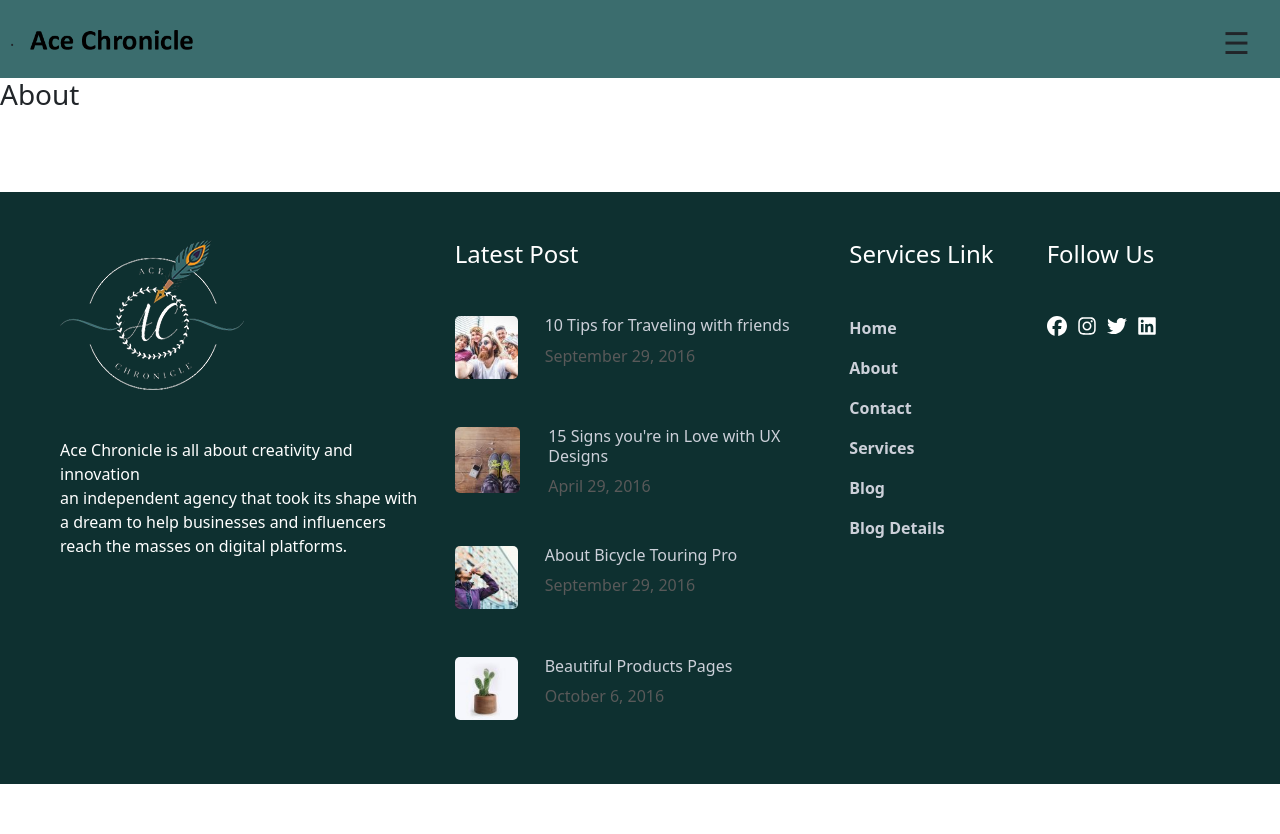
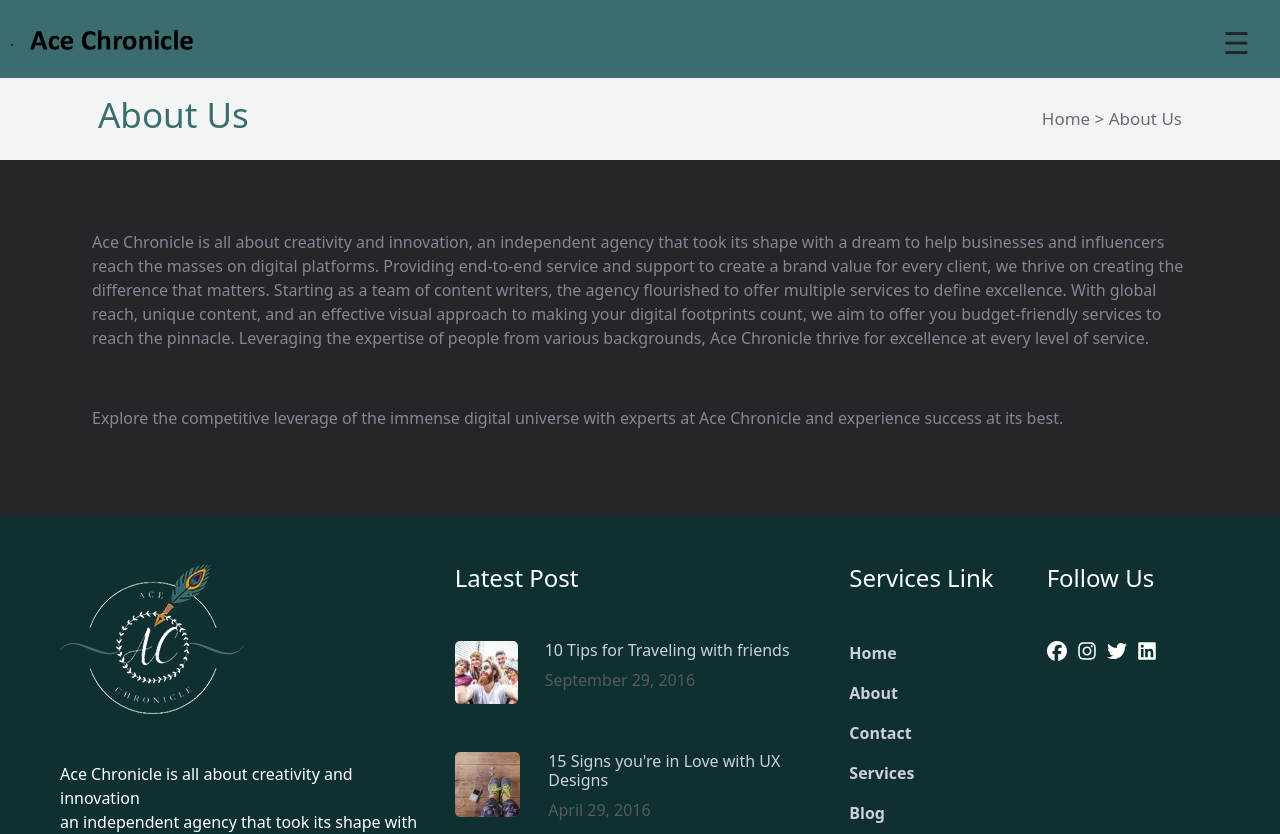
Before and after one commit to gravitonweb-IT/acechronicle, a React (Create React App) app: page /about in a window 1280 px wide. Shown: the top 834 px of the page. Before the commit the page ends 800 px from the top, so only its background shows below. Built offline with nearby package versions, Linux system fonts and the light colour scheme.

Commit message:
second-changes

```diff
--- a/public/index.html
+++ b/public/index.html
@@ -25,6 +25,10 @@
       work correctly both with client-side routing and a non-root public URL.
       Learn how to configure a non-root public URL by running `npm run build`.
     -->
+    <link
+    rel="stylesheet"
+    href="https://cdnjs.cloudflare.com/ajax/libs/animate.css/4.1.1/animate.min.css"
+  />
     <title>React App</title>
   </head>
   <body>
--- a/src/App.js
+++ b/src/App.js
@@ -8,6 +8,7 @@ import Home from "./Modules/Components/Home";
 import About from "./Modules/Components/About";
 import Navbar from "./common/Navbar";
 import Footer1 from "./common/Footer1";
+import CopyRight from "./common/CopyRight";
 
 function App() {
   return (
@@ -24,6 +25,7 @@ function App() {
       </Routes>
 
       <Footer1 />
+      <CopyRight />
     </>
   );
 }
--- /dev/null
+++ b/src/Modules/Components/About.css
@@ -0,0 +1,30 @@
+.about-bg-color{
+    background-color: rgba(216, 220, 220, 0.3);
+  }
+  .about-heading{
+      font-size: 35px;
+      font-weight: 500;
+      color: #3b6d6e;
+  }
+  .about-link{
+      text-decoration: none;
+  }
+  .about-subheading{
+      color: #666d77;
+      font-size: 17px;
+      font-weight: 500;
+  }
+  .about-arrow{
+      color: #666d77;
+      font-size: 16px;
+      font-weight: 500;
+      line-height: 1em;
+      margin: 0 5px;
+  }
+  .about-middle-bg{
+      background-color: #24262a;;
+  }
+  .about-paragraph{
+      color: #848892;
+      padding: 70px 10px;
+  }
--- a/src/Modules/Components/About.jsx
+++ b/src/Modules/Components/About.jsx
@@ -1,9 +1,53 @@
 import React from 'react'
+import { Col, Container, Row } from 'react-bootstrap';
+import {Link} from 'react-router-dom';
+import './About.css'
 
 const About = () => {
   return (
     <>
-    <h3>About</h3>
+    <div className='about-bg-color'>
+    <Container>
+      <Row className='p-3'>
+        <Col md={6}>
+          <h1 className='about-heading'>About Us</h1>
+        </Col>
+        <Col md={6}>
+          <div className='d-flex justify-content-end align-items-center h-100'>
+            <Link to="/" className="about-link"><span className='about-subheading'>Home</span></Link>
+            <span className='about-subheading'>&nbsp;&gt;&nbsp;</span>
+            <span className='about-subheading'>About Us</span>
+          </div>
+        </Col>
+      </Row>
+    </Container>
+    </div>
+
+    <div className='about-middle-bg'>
+      <Container>
+        <Row>
+          <Col>
+          <div className='about-paragraph'>
+          <p>Ace Chronicle is all about creativity and innovation, an
+            independent agency that took its shape with a dream to help
+            businesses and influencers reach the masses on digital platforms.
+            Providing end-to-end service and support to create a brand value
+            for every client, we thrive on creating the difference that matters.
+            Starting as a team of content writers, the agency flourished to offer
+            multiple services to define excellence. With global reach, unique content,
+            and an effective visual approach to making your digital footprints count,
+            we aim to offer you budget-friendly services to reach the pinnacle. Leveraging
+            the expertise of people from various backgrounds, Ace Chronicle thrive for
+            excellence at every level of service.</p>
+            <p>&nbsp;</p>
+            <p>Explore the competitive leverage of the immense digital
+               universe with experts at Ace Chronicle and experience success
+               at its best.</p>
+          </div>
+          </Col>
+        </Row>
+      </Container>
+    </div>
     </>
   )
 }
--- a/src/Modules/Components/Home.jsx
+++ b/src/Modules/Components/Home.jsx
@@ -302,7 +302,7 @@ const Home = () => {
       <Container>
         <div className="main-container">
           {/* *************avatar*********** */}
-          <Row>
+          <Row className="avatar">
             <Col md={9}>
               <div className="d-flex justify-content-center align-items-center h-100 text-center">
                 <div>
@@ -521,7 +521,7 @@ const Home = () => {
           </Row>
 
           {/* *********knowledge******** */}
-          <Row className="knowledge-part">
+          <Row className="knowledge-part mb-4">
             <Col md={6}>
               <div>
                 <img src={KnowledgeImg}></img>
--- /dev/null
+++ b/src/common/CopyRight.jsx
@@ -0,0 +1,12 @@
+import React from 'react';
+import './style.css';
+
+export default function CopyRight() {
+  return (
+   <>
+  <div className='copyright-bg-color p-3'>
+   <h6 className='text-center text-white'>&copy; Made By GravitonWeb Technology</h6>
+  </div>
+   </>
+  )
+}
--- a/src/common/style.css
+++ b/src/common/style.css
@@ -1,6 +1,5 @@
 .footer-background{
     background-color: #0e3030;
-    margin-top: 5rem;
 }
 .footer-list{
     display: flex;
@@ -31,3 +30,8 @@
  width:20px;
  padding-right: 10px;
 }
+
+/* ************copyright-css******* */
+.copyright-bg-color{
+  background-color: #3b6d6e;
+}
```
Also changed, not shown: src/Modules/Components/Home.css (+74 -88 lines).
